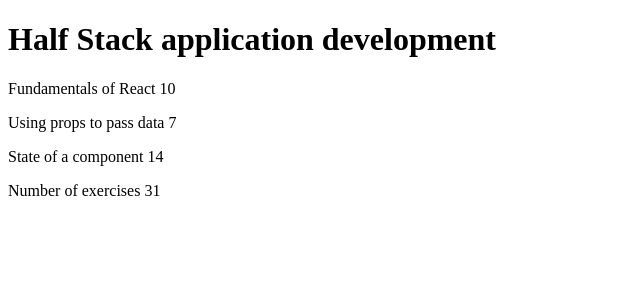
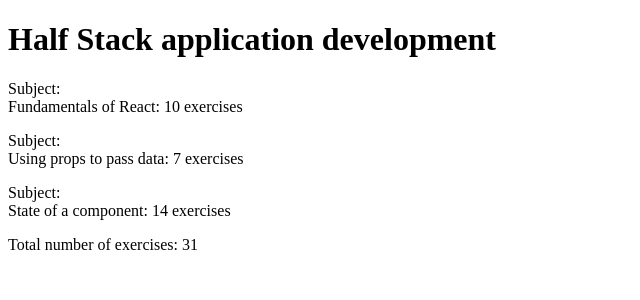
Before and after one commit to jpalojarvi/full-stack-open-solutions, a React (Create React App) app in the folder part1/courseinformation/: page / in a window 1280 px wide. Shown: the top 300 px of the page, without its empty margins (0-640 px from the left). Built offline with nearby package versions, Linux system fonts and the light colour scheme.

Commit message:
solved 1.1-1.2

```diff
--- a/part1/courseinformation/src/App.js
+++ b/part1/courseinformation/src/App.js
@@ -1,29 +1,72 @@
 import React from 'react'
 
 const App = () => {
-  const course = 'Half Stack application development'
-  const part1 = 'Fundamentals of React'
-  const exercises1 = 10
-  const part2 = 'Using props to pass data'
-  const exercises2 = 7
-  const part3 = 'State of a component'
-  const exercises3 = 14
+  console.log('Hello from the component app')
+  // const-definitions
+  const course = {
+    name: "Half Stack application development",
+    part: [
+      {
+        name: "Fundamentals of React",
+        numberOfExercises: 10
+      },
+      {
+        name: "Using props to pass data",
+        numberOfExercises: 7
+      },
+      {
+        name: "State of a component",
+        numberOfExercises: 14
+      }
+    ]
+  }
 
   return (
     <div>
-      <h1>{course}</h1>
-      <p>
-        {part1} {exercises1}
-      </p>
-      <p>
-        {part2} {exercises2}
-      </p>
-      <p>
-        {part3} {exercises3}
-      </p>
-      <p>Number of exercises {exercises1 + exercises2 + exercises3}</p>
+      <Header course={course} />
+      <Content course={course} />
+      <Total course={course} />
     </div>
   )
 }
 
+const Part = (props) => {
+  return (
+    <p>
+      Subject:
+      <br></br>
+      {props.part}: {props.numberOfExercises} exercises
+    </p>
+  )
+}
+
+const Header = (props) => {
+  return (
+    <h1>{props.course.name}</h1>
+  )
+}
+
+const Content = (props) => {
+  return (
+    <>
+      <Part part={props.course.part[0].name} numberOfExercises={props.course.part[0].numberOfExercises} />
+      <Part part={props.course.part[1].name} numberOfExercises={props.course.part[1].numberOfExercises} />
+      <Part part={props.course.part[2].name} numberOfExercises={props.course.part[2].numberOfExercises} />
+    </>
+  )
+}
+
+const Total = (props) => {
+  // Attempt at a for loop, is it possible to count the exercises like this?
+  // var sumOfExercises;
+  // for (var i = 0; i < props.course.part.numberOfExercises; i++){
+  //   sumOfExercises += props.course.part[i].numberOfExercises;
+  // }
+
+  return (
+    <p>Total number of exercises: {props.course.part[0].numberOfExercises + props.course.part[1].numberOfExercises + props.course.part[2].numberOfExercises}
+    </p>
+  )
+}
+
 export default App
```
